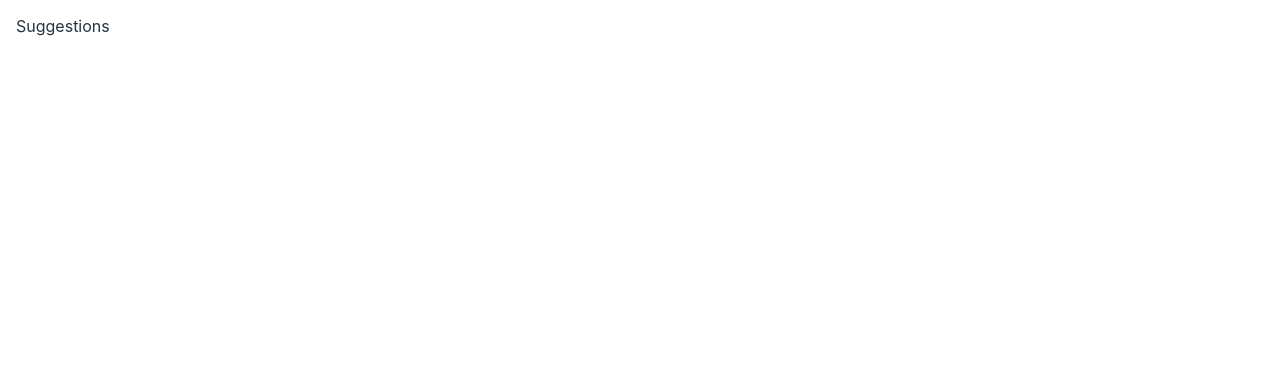
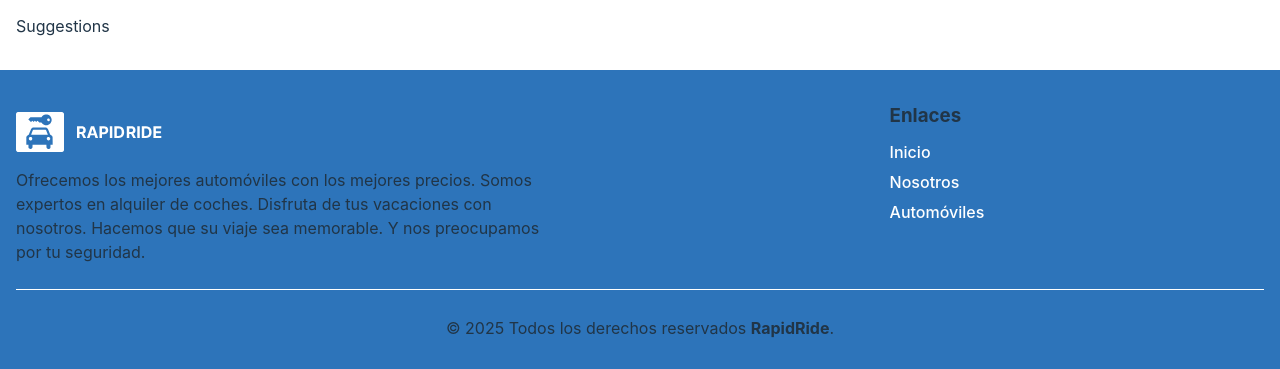
Before and after one commit to AlejandroSosa14/front-end-website, a React (Vite) app: page / in a window 1280 px wide. Shown: the part 1528-1897 px from the top of the page. Before the commit the page ends 1598 px from the top, so only its background shows below. Built offline with nearby package versions, Linux system fonts and the light colour scheme.

Commit message:
Integración del Footer, estilos y responsividad

```diff
--- /dev/null
+++ b/src/components/footer/Footer.jsx
@@ -0,0 +1,45 @@
+import NavigationLogo from "../headerNav/NavigationLogo";
+
+import styles from "./Footer.module.css";
+
+const Footer = () => {
+	return (
+		<footer className={styles.footer}>
+			<div className={`container flex-row section ${styles.footerContent}`}>
+				<div className={styles.footerTop}>
+					<div className={styles.footerTopLeft}>
+						<NavigationLogo />
+						<p className={styles.footerTopLeftText}>
+							Ofrecemos los mejores automóviles con los mejores precios. Somos expertos en alquiler
+							de coches. Disfruta de tus vacaciones con nosotros. Hacemos que su viaje sea
+							memorable. Y nos preocupamos por tu seguridad.
+						</p>
+					</div>
+					<div className={styles.footerTopRight}>
+						<h3>Enlaces</h3>
+						<nav>
+							<ul>
+								<li>
+									<a href="/">Inicio</a>
+								</li>
+								<li>
+									<a href="#">Nosotros</a>
+								</li>
+								<li>
+									<a href="#">Automóviles</a>
+								</li>
+							</ul>
+						</nav>
+					</div>
+				</div>
+				<div className={styles.footerBottom}>
+					<p>
+						© 2025 Todos los derechos reservados <strong>RapidRide</strong>.
+					</p>
+				</div>
+			</div>
+		</footer>
+	);
+};
+
+export default Footer;
--- /dev/null
+++ b/src/components/footer/Footer.module.css
@@ -0,0 +1,87 @@
+.footer {
+	display: flex;
+	flex-wrap: nowrap;
+	position: relative;
+	width: 100%;
+	height: auto;
+	background-color: var(--main-color);
+}
+
+.footerContent {
+	display: flex;
+	flex-direction: column;
+	width: 100%;
+}
+
+.footerTop {
+	display: flex;
+	flex-direction: column;
+	width: 100%;
+	border-bottom: 1px solid var(--white);
+	padding-bottom: 1.6rem;
+
+	@media screen and (min-width: 768px) {
+		flex-direction: row;
+	}
+}
+
+.footerTopLeft {
+	display: flex;
+	flex-direction: column;
+	align-items: flex-start;
+	margin-bottom: 1.6rem;
+	width: 100%;
+
+	@media screen and (min-width: 768px) {
+		width: 70%;
+		margin-bottom: 0;
+	}
+
+	& a {
+		display: inline-block;
+	}
+
+	& img {
+		filter: brightness(0) invert(1);
+	}
+}
+
+.footerTopLeftText {
+	width: 100%;
+
+	@media screen and (min-width: 768px) {
+		width: 80%;
+	}
+
+	@media screen and (min-width: 1024px) {
+		width: 60%;
+	}
+}
+
+.footerTopRight {
+	width: 30%;
+
+	& h3 {
+		margin-bottom: 0.6rem;
+	}
+
+	& ul {
+		display: flex;
+		flex-direction: column;
+		gap: 0.4rem;
+	}
+
+	& ul li a {
+		color: var(--white);
+		transition: color 0.3s ease-in-out;
+
+		&:hover {
+			color: rgb(202, 202, 202);
+		}
+	}
+}
+
+.footerBottom {
+	text-align: center;
+	padding-top: 1.6rem;
+}
--- a/src/components/headerNav/NavigationLogo.jsx
+++ b/src/components/headerNav/NavigationLogo.jsx
@@ -1,11 +1,9 @@
-// import Logo from "../icons/Logo";
-
-const HeaderLogo = () => {
+const NavigationLogo = () => {
 	return (
 		<a href="/">
-			<img src="/public/rapidcar-logo.svg" alt="Logo rapidcar" />
+			<img src="/rapidcar-logo.svg" alt="Logo rapidcar" />
 		</a>
 	);
 };
 
-export default HeaderLogo;
+export default NavigationLogo;
--- a/src/components/layout/Layout.jsx
+++ b/src/components/layout/Layout.jsx
@@ -1,4 +1,5 @@
 import HeaderNav from "../headerNav/HeaderNav";
+import Footer from "../footer/Footer";
 
 import styles from "./Layout.module.css";
 
@@ -7,6 +8,7 @@ const Layout = ({ children }) => {
 		<div className={styles.layout}>
 			<HeaderNav />
 			<main>{children}</main>
+			<Footer />
 		</div>
 	);
 };
```
